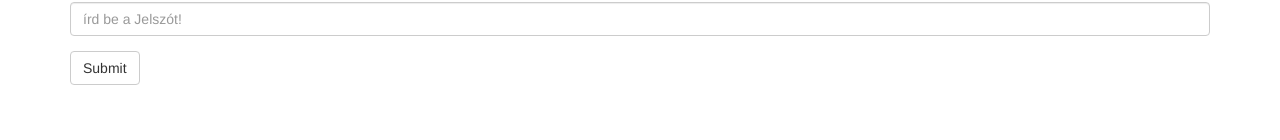
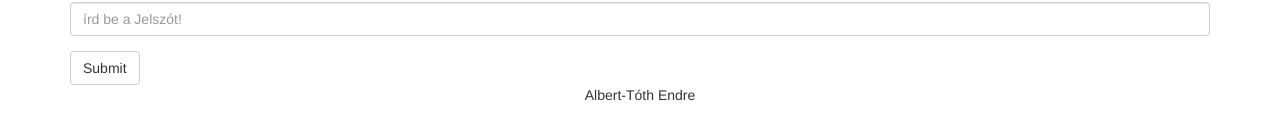
Before and after one commit to ATTHENDRE/SzamonKeres, a website built with Vite: page index.html in a window 1280 px wide. Shown: the part 234-374 px from the top of the page. Built offline with nearby package versions, Linux system fonts and the light colour scheme.

Commit message:
Lábléc is megvan, minden kész ami kell

```diff
--- a/index.html
+++ b/index.html
@@ -34,6 +34,10 @@
         Sikeres regisztráció!
       </div>
 
+      <footer class="bg-light text-dark text-center p-3 mt-5">
+          <p>Albert-Tóth Endre</p>
+      </footer>
+
     <script type="module" src="/src/main.js"></script>
   </body>
 </html>
```
